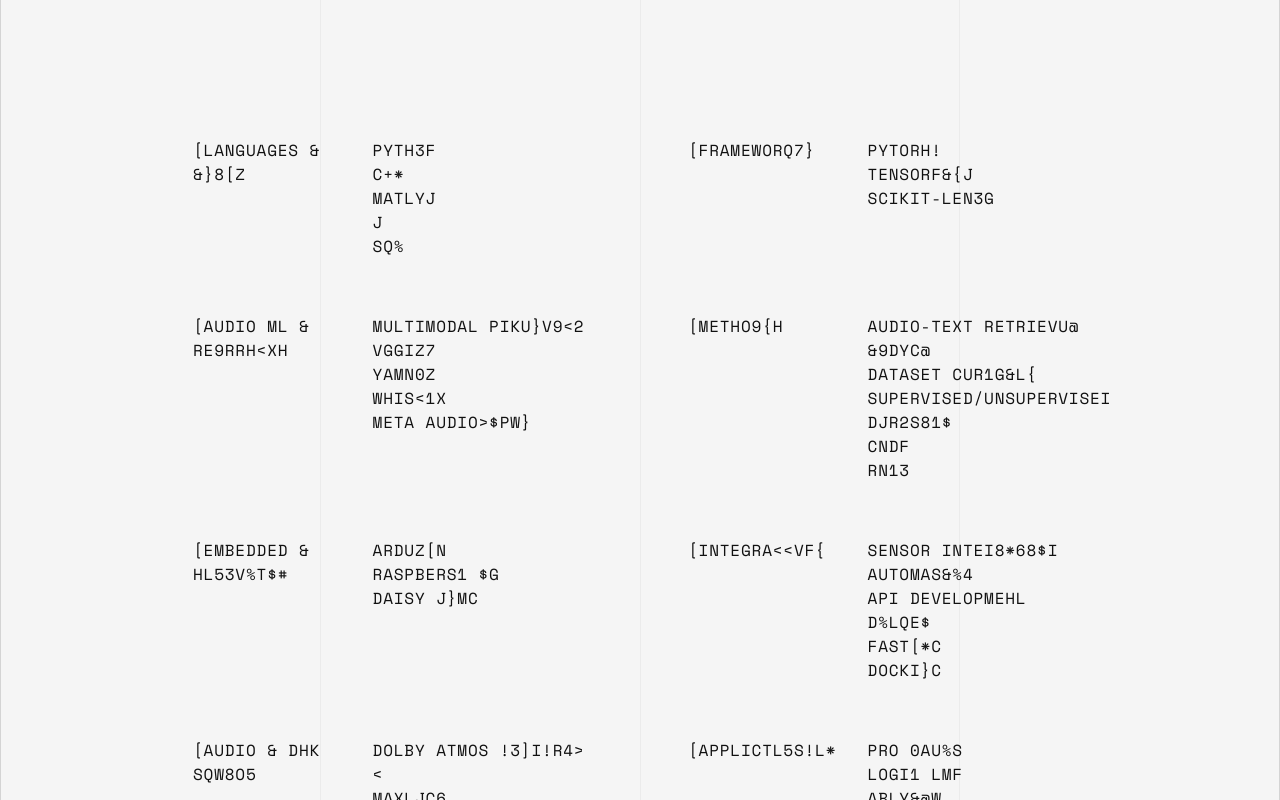
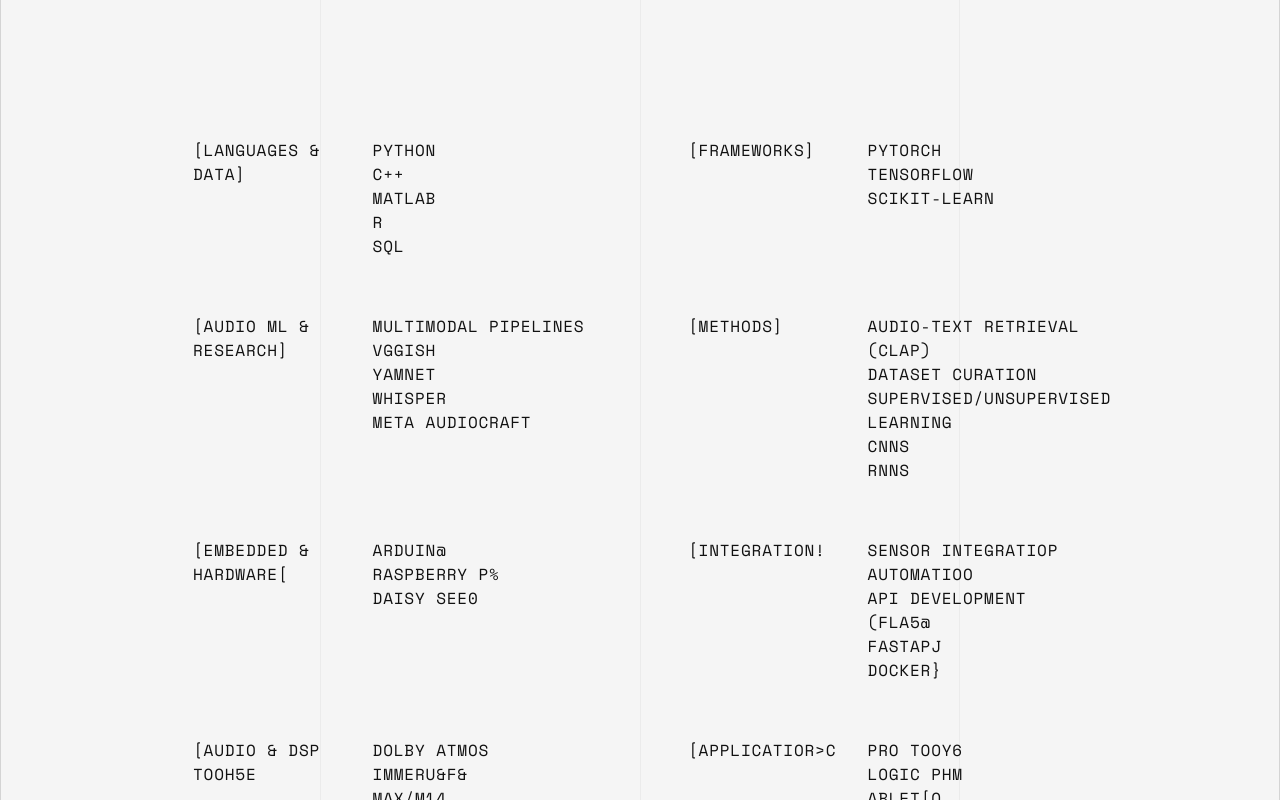
Before and after one commit to DIEGOGCHM/Portfolio_Diego_Chavez_ML_DSP_ENG, a Next.js app: page / in a window 1280 px wide. Shown: the part 3420-4220 px from the top of the page. Built offline with nearby package versions, Linux system fonts and the light colour scheme.

Commit message:
fix: Adjust scroll decode offset so bottom items fully decrypt earlier

```diff
--- a/src/components/Skills.tsx
+++ b/src/components/Skills.tsx
@@ -72,7 +72,7 @@
   const ref = useRef<HTMLDivElement>(null);
   const { scrollYProgress } = useScroll({
     target: ref,
-    offset: ["start 95%", "center center"]
+    offset: ["start 95%", "start 65%"]
   });
 
   // Fade in the row during the first 20% of its scroll progress
```
